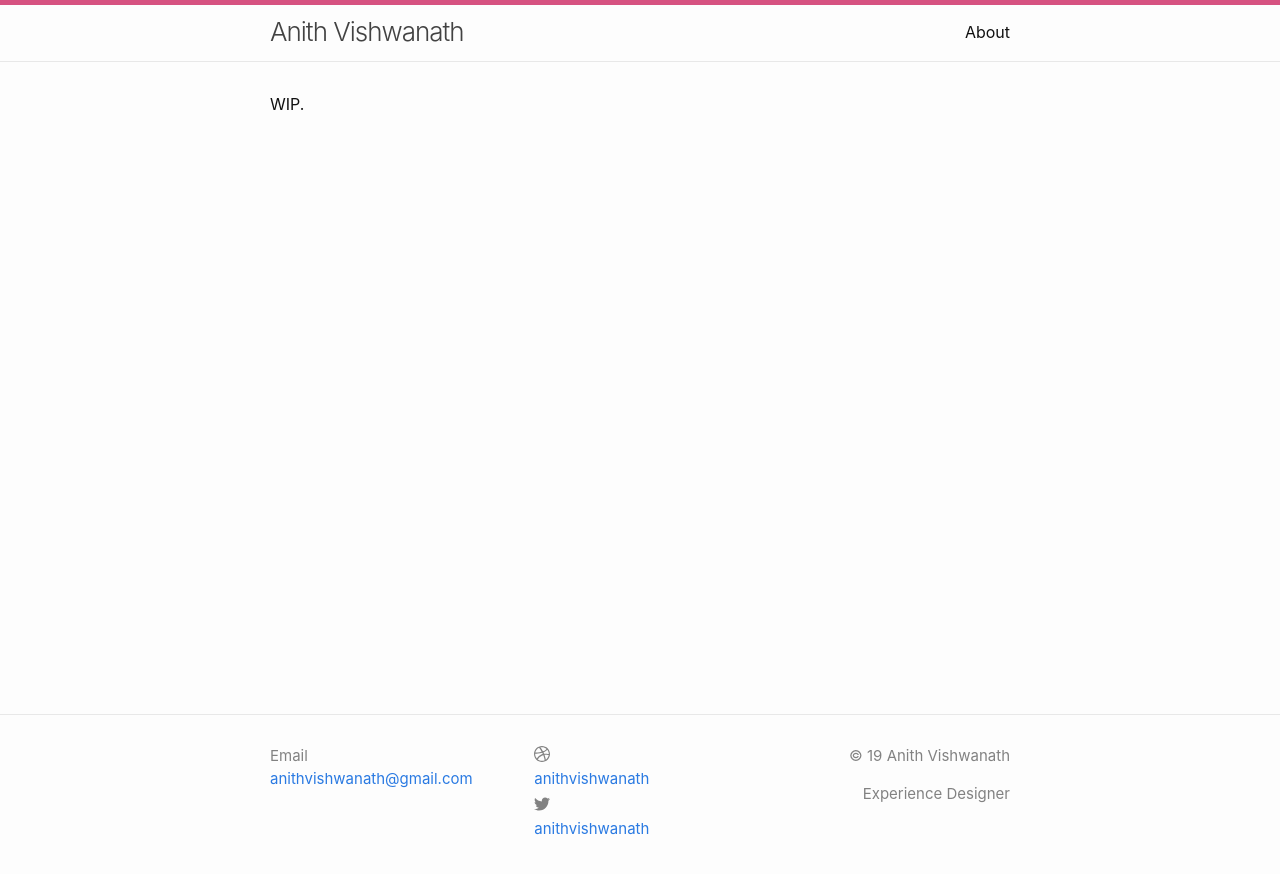
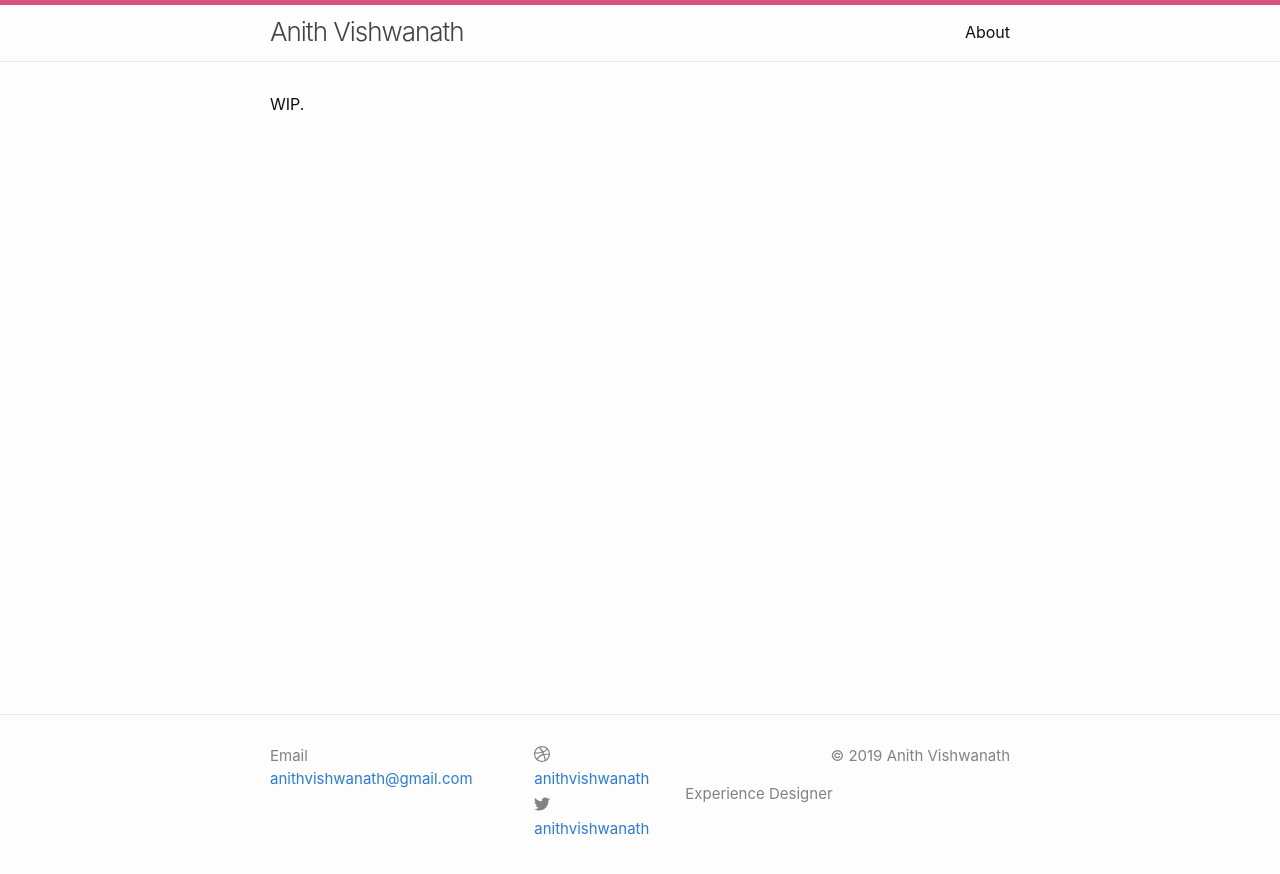
Before and after one commit to anithvishwanath/anithvishwanath.github.io, a Jekyll site: the page built from pages/blog.html, in a window 1280 px wide. Shown: the top 874 px of the page. Built offline with Jekyll 4.4.1, drawn with Linux system fonts in a browser that asks for light colours.

Commit message:
Update footer.html

```diff
--- a/_includes/footer.html
+++ b/_includes/footer.html
@@ -22,8 +22,8 @@
       </div>
 
     <div class="footer-col footer-col-3 copy">
-      <p>&copy; {{ site.time | date: "%y" }} {{ site.title | escape }}</p>
-      <p>{{ site.description | escape }}</p>
+      <p>&copy; {{ site.time | date: '%Y' }} {{ site.title | escape }}</p>
+      <span>{{ site.description | escape }}</span>
     </div>
   </div>
 
```
